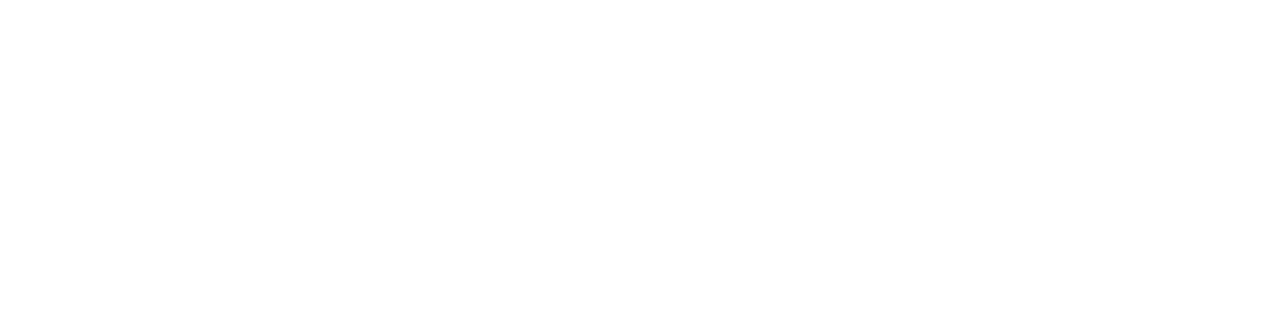
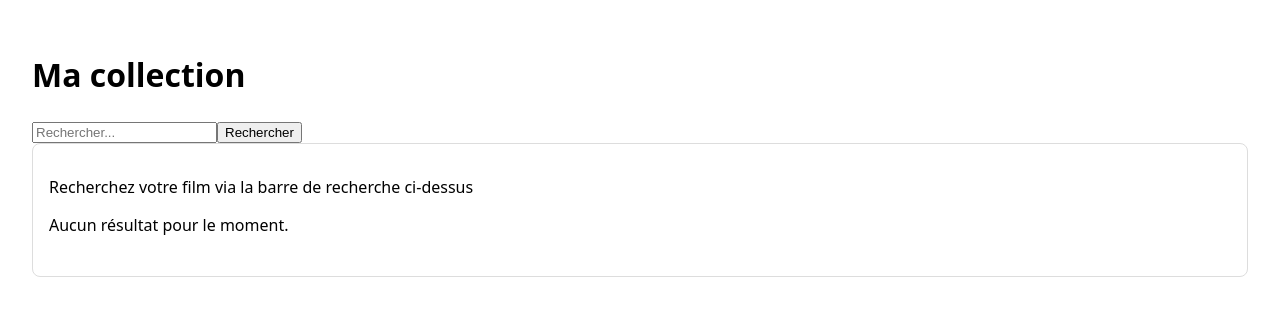
Before and after one commit to Taitdit/media-collection, a React (Vite) app: page / in a window 1280 px wide. Shown: the top 316 px of the page. Built offline with nearby package versions, Linux system fonts and the light colour scheme.

Commit message:
feat: add simple search and simple layout

```diff
--- a/src/App.jsx
+++ b/src/App.jsx
@@ -1,7 +1,43 @@
-import { useState } from 'react'
+import { useState } from "react";
+import SearchBar from "./components/SearchBar";
+import MediaGrid from "./components/MediaGrid";
+import { mockResults } from "./utils/mockResults";
 
-function App() {
 
+
+const App = () => {
+  const [lastSearch, setLastSearch] = useState("");
+  const [results, setResults] = useState([]);
+
+
+  const handleSearch = (value) => {
+    setLastSearch(value)
+    const filtered = mockResults.filter((item) => {
+        const q = value.toLowerCase();
+        return (
+          item.title.toLowerCase().includes(q) ||
+          item.titleFr?.toLowerCase().includes(q)
+        )
+    }
+    );
+    setResults(filtered)
+  };
+ return (
+    <div className="app">
+      <header className="app__header">
+        <h1>Ma collection</h1>
+      </header>
+
+      <main className="app__main">
+        <SearchBar onSearch={handleSearch} />
+
+        <section className="results-section">
+          {lastSearch ? <p>Votre recherche pour : {lastSearch}</p> : <p>Recherchez votre film via la barre de recherche ci-dessus</p>}
+          <MediaGrid items={results} />
+        </section>
+      </main>
+    </div>
+ )
 }
 
 export default App
--- /dev/null
+++ b/src/components/MediaCard.jsx
@@ -0,0 +1,13 @@
+const MediaCard = ({ titlefr, title, type, year }) => {
+  return (
+    <article className="media-card">
+      <h3 className="media-card__title">{titlefr}</h3>
+      <p>Titre original : {title}</p>
+      <p className="media-card__meta">
+        {type} {year ? `• ${year}` : ""}
+      </p>
+    </article>
+  );
+};
+
+export default MediaCard;
--- /dev/null
+++ b/src/components/MediaGrid.jsx
@@ -0,0 +1,23 @@
+import MediaCard from "./MediaCard";
+
+const MediaGrid = ({ items }) => {
+  if (!items?.length) {
+    return <p>Aucun résultat pour le moment.</p>;
+  }
+
+  return (
+    <div className="media-grid">
+      {items.map((item) => (
+        <MediaCard
+          key={`${item.type}:${item.id}`}
+          titlefr={item.titleFr}
+          title={item.title}
+          type={item.type}
+          year={item.year}
+        />
+      ))}
+    </div>
+  );
+};
+
+export default MediaGrid;
--- /dev/null
+++ b/src/components/SearchBar.jsx
@@ -0,0 +1,28 @@
+import { useState } from "react";
+
+const SearchBar = ({ onSearch }) => {
+
+    const [query, setQuery] = useState("");
+
+    const handleSubmit = (e) => {
+        e.preventDefault()
+        const cleaned = query.trim();
+        if(!cleaned) return
+        onSearch(cleaned)
+        setQuery("")
+    }
+
+    return (
+    <form onSubmit={handleSubmit}>
+      <input
+        type="text"
+        value={query}
+        onChange={(e) => setQuery(e.target.value)}
+        placeholder="Rechercher..."
+      />
+      <button type="submit">Rechercher</button>
+    </form>
+  );
+}
+
+export default SearchBar;
--- a/src/styles/base/_variables.scss
+++ b/src/styles/base/_variables.scss
@@ -2,7 +2,11 @@
 $space-2: 8px;
 $space-3: 12px;
 $space-4: 16px;
+$space-5: 20px;
+$space-6: 24px;
 
 $radius: 12px;
 
+$border: 1px solid #ddd;
+
 $font: system-ui, -apple-system, Segoe UI, Roboto, Arial, sans-serif;
--- /dev/null
+++ b/src/styles/components/_app.scss
@@ -0,0 +1,24 @@
+@use "../base/variables";
+
+
+.app {
+  font-family: variables.$font;
+  padding: variables.$space-6;
+}
+
+.app__header {
+  margin-bottom: variables.$space-6;
+}
+
+.search-section {
+  display: flex;
+  gap: 12px;
+  margin-bottom: variables.$space-6;
+}
+
+.results-section {
+  min-height: 100px;
+  border: variables.$border;
+  padding: variables.$space-4;
+  border-radius: 8px;
+}
--- a/src/styles/components/_card.scss
+++ b/src/styles/components/_card.scss
@@ -0,0 +1,16 @@
+.media-card {
+  border: 1px solid #ddd;
+  border-radius: 8px;
+  padding: 12px;
+}
+
+.media-card__title {
+  margin: 0 0 6px 0;
+  font-size: 16px;
+}
+
+.media-card__meta {
+  margin: 0;
+  font-size: 13px;
+  opacity: 0.8;
+}
--- a/src/styles/components/_grid.scss
+++ b/src/styles/components/_grid.scss
@@ -0,0 +1,7 @@
+@use "../base/variables";
+
+.media-grid {
+  display: grid;
+  gap: variables.$space-3;
+  grid-template-columns: repeat(auto-fill, minmax(220px, 1fr));
+}
--- a/src/styles/main.scss
+++ b/src/styles/main.scss
@@ -2,6 +2,7 @@
 @use "./base/variables";
 @use "./base/mixins";
 
+@use "./components/app";
 @use "./components/searchbar";
 @use "./components/grid";
 @use "./components/card";
--- /dev/null
+++ b/src/utils/mockResults.js
@@ -0,0 +1,37 @@
+export const mockResults = [
+  {
+    id: 1,
+    type: "movie",
+    title: "The Matrix",
+    titleFr: "Matrix",
+    year: 1999
+  },
+  {
+    id: 2,
+    type: "tv",
+    title: "Breaking Bad",
+    titleFr: "Breaking Bad",
+    year: 2008
+  },
+  {
+    id: 3,
+    type: "movie",
+    title: "Inception",
+    titleFr: "Inception",
+    year: 2010
+  },
+  {
+    id: 4,
+    type: "tv",
+    title: "The Office",
+    titleFr: "The Office",
+    year: 2005
+  },
+  {
+    id: 5,
+    type: "moovie",
+    title: "Invasion of the Body Snatchers",
+    titleFr: "L'Invasion des profanateurs de sépultures",
+    year: 2005
+  }
+];
```
